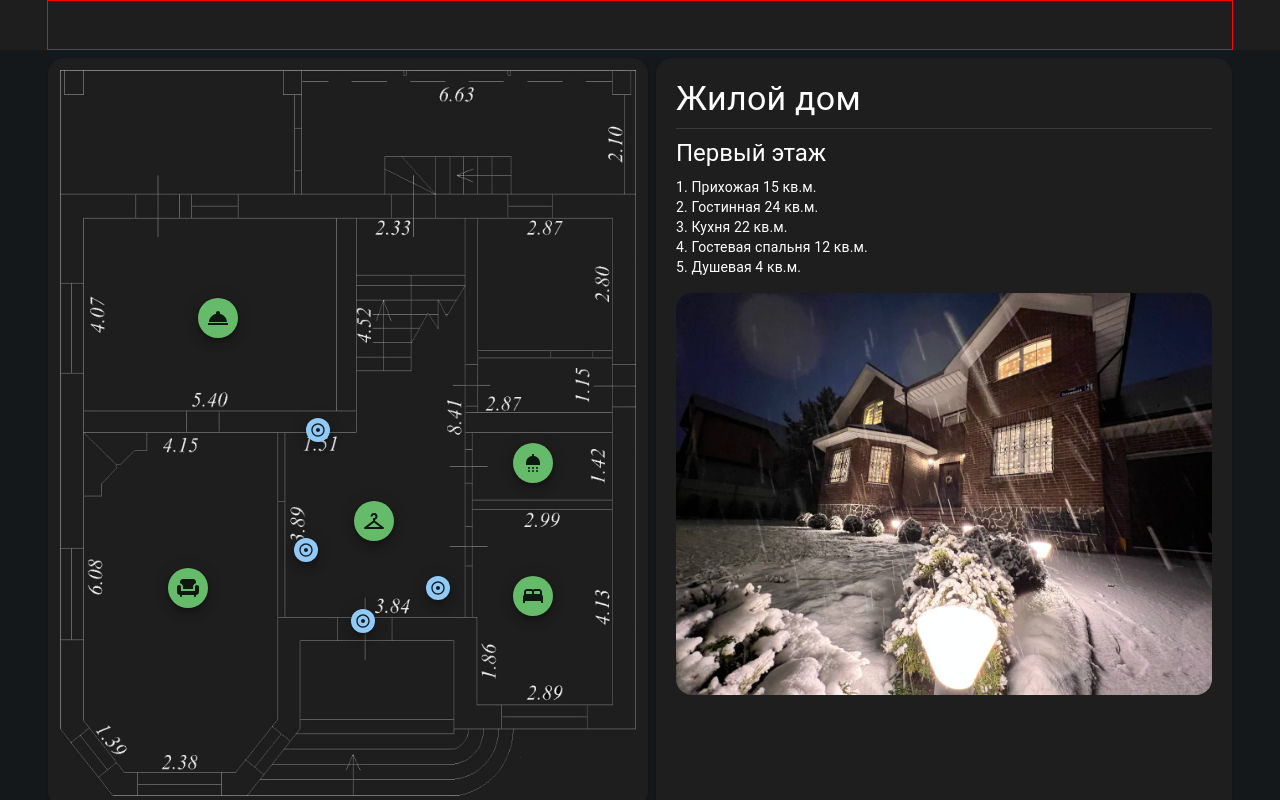
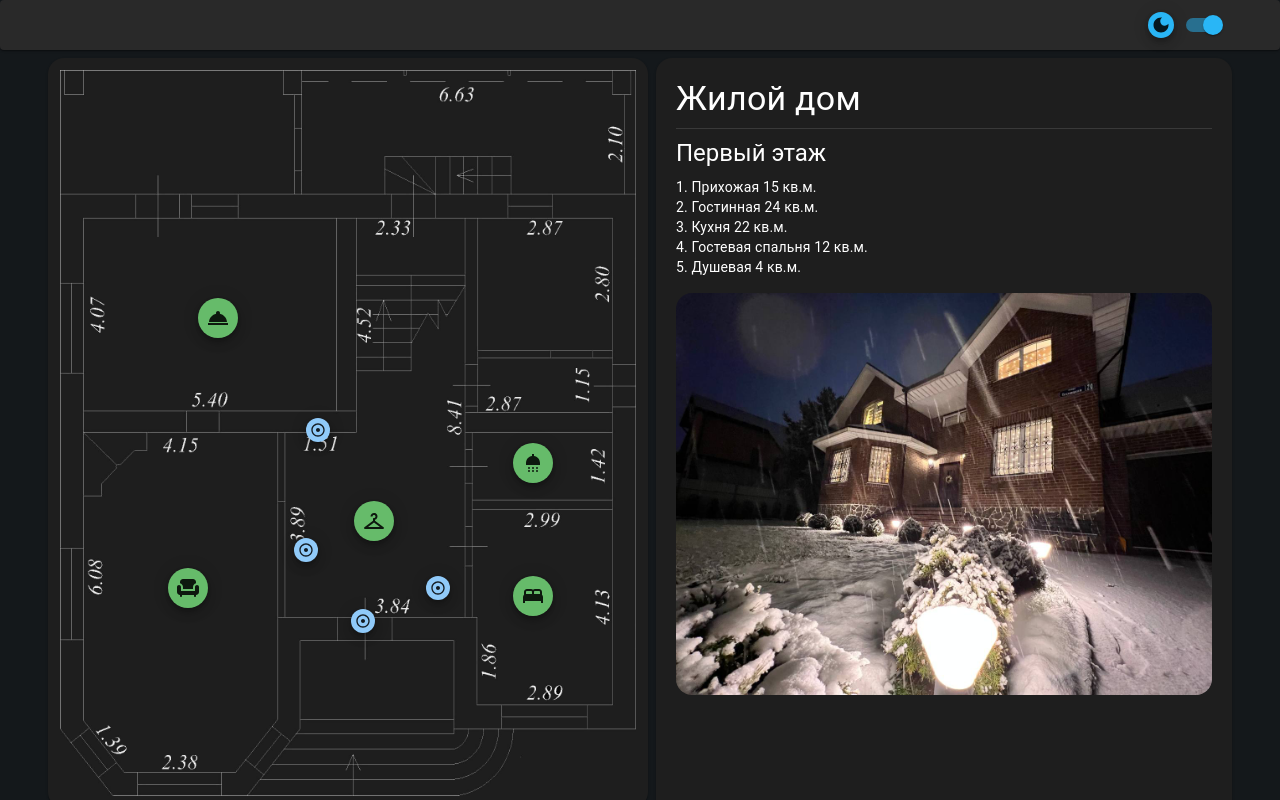
Before and after one commit to RojkovYury/HomeRenovation, a Next.js app: page / in a window 1280 px wide. Shown: the top 800 px of the page. Built offline with nearby package versions, Linux system fonts and the light colour scheme.

Commit message:
toggleTheme

```diff
--- a/src/app/layout.tsx
+++ b/src/app/layout.tsx
@@ -1,23 +1,33 @@
 "use client"
 
-import { ReactNode } from 'react';
+import { ReactNode, useState } from 'react';
 import { ThemeProvider, createTheme } from '@mui/material/styles';
-import { Box, Button } from '@mui/material';
+import { Box, Fab, Paper, Switch } from '@mui/material';
+import DarkModeIcon from '@mui/icons-material/DarkMode';
 
-const darkTheme = createTheme({ palette: { mode: 'dark' }});
-// #14181B
-// #FAFBFB
+export default function RootLayout({ children }: { children: ReactNode }) {
+  const [isDarkMode, setIsDarkMode] = useState(true);
 
-export default function RootLayout({ children }: { children: ReactNode}) {
+  const toggleTheme = () => {
+    setIsDarkMode((prev) => !prev);
+  };
+
+  const theme = createTheme({
+    palette: {
+      mode: isDarkMode ? 'dark' : 'light',
+    },
+  });
+
   return (
     <html lang="ru">
-      <body style={{ margin: 0, backgroundColor: '#14181B' }}>
-        <ThemeProvider theme={darkTheme}>
-          <Box
+      <body style={{ margin: 0, backgroundColor: isDarkMode ? '#14181B' : '#FAFBFB' }}>
+        <ThemeProvider theme={theme}>
+          <Paper
+            elevation={1}
             sx={{
               width: '100%',
               height: '50px',
-              bgcolor: '#1E1E1E',
+              bgcolor: isDarkMode ? '#1E1E1E' : '#ffffff',
               mb: { xs: '8px', sm: '0px', md: '0px' },
               display: 'flex',
               justifyContent: 'center',
@@ -28,14 +38,20 @@ export default function RootLayout({ children }: { children: ReactNode}) {
                 maxWidth: { xs: '600px', sm: '600px', md: '1184px' },
                 width: '100%',
                 mx: '8px',
-                border: '1px solid red',
+                display: 'flex',
+                justifyContent: 'end',
+                alignItems: 'center',
               }}
             >
+              <Fab sx={{ height: '26px', minHeight: '26px', width: '26px' }} color="info">
+                <DarkModeIcon sx={{ fontSize: '20px' }}  />
+              </Fab>
+              <Switch checked={isDarkMode} onChange={toggleTheme} color="info"/>
             </Box>
-          </Box>
+          </Paper>
           {children}
         </ThemeProvider>
       </body>
     </html>
-  )
+  );
 }
--- a/src/app/page.tsx
+++ b/src/app/page.tsx
@@ -2,6 +2,7 @@
 "use client"
 
 import { Box, Dialog, Paper } from "@mui/material";
+import { useTheme } from '@mui/material/styles';
 import { useState } from "react";
 import RoomTags from "./components/room-tags";
 import GeneralRoomTags from "./components/general-room-tags";
@@ -25,6 +26,10 @@ export default function Main() {
   const [selectedImage, setSelectedImage] = useState('');
   const handleOpen = (img: string) => { setSelectedImage(img); setOpen(true); };
   const handleClose = () => { setOpen(false); setSelectedImage(''); };
+  const theme = useTheme();
+  const imageSrc = theme.palette.mode === 'dark'
+    ? '/images/main-dark.jpg'
+    : '/images/main-light.jpg';
 
   const [generalRoomTagsVisibility, setGeneralRoomTagsVisibility] = useState(true);
   const [roomTagsVisibility, setRoomTagsVisibility] = useState(true);
@@ -64,7 +69,7 @@ export default function Main() {
           }}
         >
           <Box sx={{ p: '12px' }}>
-            <img src='/images/main-dark.jpg' alt="" style={{ width: '100%', height: '100%' }} />
+            <img src={imageSrc} alt="" style={{ width: '100%', height: '100%' }} />
           </Box>
           <GeneralRoomTags currentTag={currentTag} setCurrentTag={setCurrentTag} generalRoomTagsVisibility={generalRoomTagsVisibility} />
           <RoomTags currentTag={currentTag} setCurrentTag={setCurrentTag} roomTagsVisibility={roomTagsVisibility} />
```
